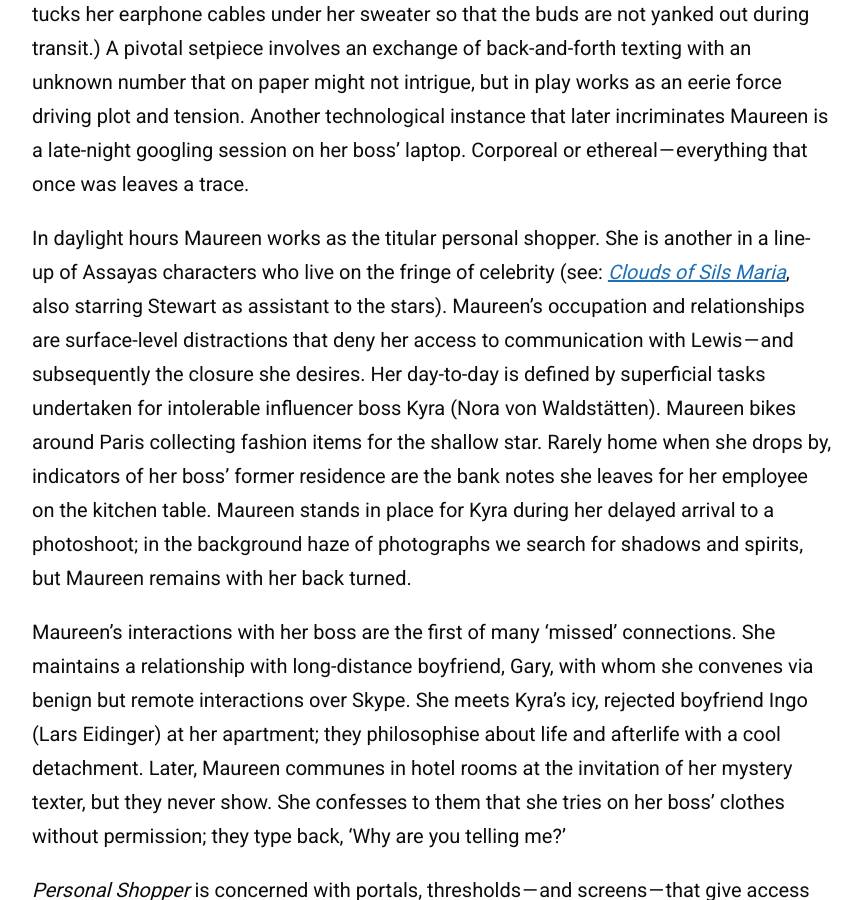
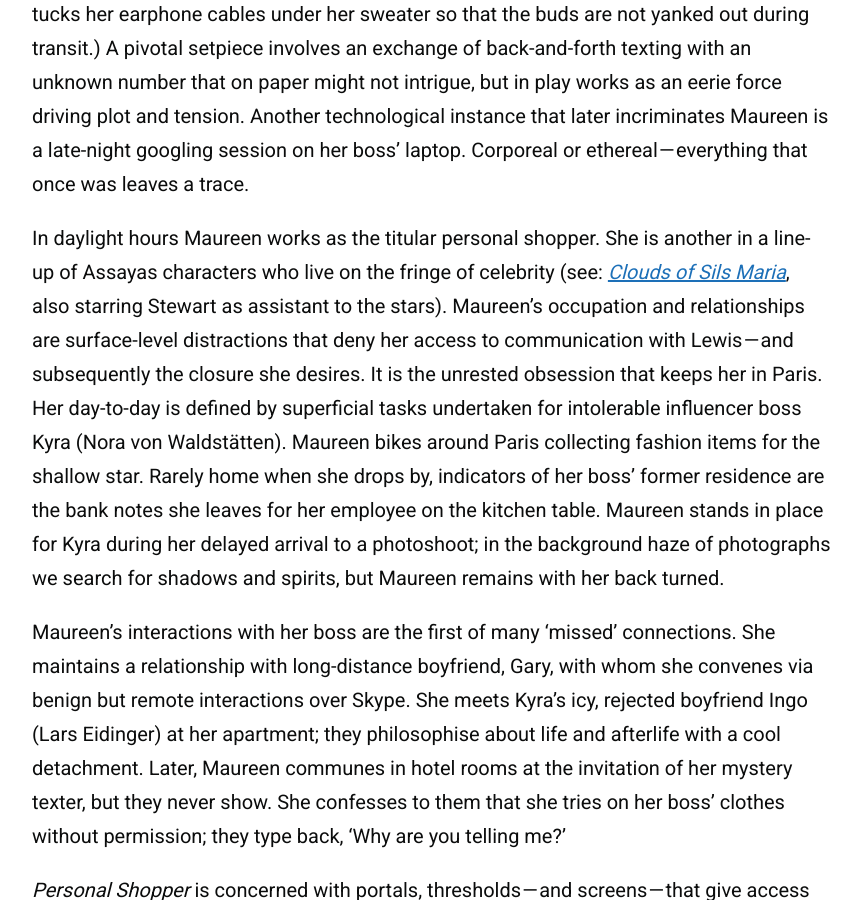
Before and after one commit to zoeurl/zoedowney.github.io, a Jekyll site: the page built from _posts/2023-12-08-personal-shopper.md, in a window 1280 px wide and 900 px high, scrolled down 1308 px. Shown: the whole window, without its empty margins (208-1070 px from the left). Built offline with Jekyll 4.4.1, drawn with Linux system fonts in a browser that asks for light colours.

Commit message:
Update 2023-12-08-personal-shopper.md

```diff
--- a/_posts/2023-12-08-personal-shopper.md
+++ b/_posts/2023-12-08-personal-shopper.md
@@ -14,7 +14,7 @@
 
 I’m a fan of media that abides by current technological habits. Maureen orders a Klint [book](https://www.amazon.co.uk/Hilma-Af-Klint-David-Lomas/dp/3775734899/ref=sr_1_1?crid=3EECI1DAZPFCG&keywords=hilma+af+klint+a+pioneer+of+abstraction&qid=1700658419&sprefix=hilma+af+klint+a+pioneer+of+abstraction%2Caps%2C99&sr=8-1) online and is pictured watching YouTube videos about the artist on the métro. (She tucks her earphone cables under her sweater so that the buds are not yanked out during transit.) A pivotal setpiece involves an exchange of back-and-forth texting with an unknown number that on paper might not intrigue, but in play works as an eerie force driving plot and tension. Another technological instance that later incriminates Maureen is a late-night googling session on her boss’ laptop. Corporeal or ethereal — everything that once was leaves a trace.
 
-In daylight hours Maureen works as the titular personal shopper. She is another in a line-up of Assayas characters who live on the fringe of celebrity (see: [_Clouds of Sils Maria_](https://www.theguardian.com/film/2015/may/17/clouds-of-sils-maria-review-juliette-binoche), also starring Stewart as assistant to the stars). Maureen’s occupation and relationships are surface-level distractions that deny her access to communication with Lewis — and subsequently the closure she desires. Her day-to-day is defined by superficial tasks undertaken for intolerable influencer boss Kyra (Nora von Waldstätten). Maureen bikes around Paris collecting fashion items for the shallow star. Rarely home when she drops by, indicators of her boss’ former residence are the bank notes she leaves for her employee on the kitchen table. Maureen stands in place for Kyra during her delayed arrival to a photoshoot; in the background haze of photographs we search for shadows and spirits, but Maureen remains with her back turned.
+In daylight hours Maureen works as the titular personal shopper. She is another in a line-up of Assayas characters who live on the fringe of celebrity (see: [_Clouds of Sils Maria_](https://www.theguardian.com/film/2015/may/17/clouds-of-sils-maria-review-juliette-binoche), also starring Stewart as assistant to the stars). Maureen’s occupation and relationships are surface-level distractions that deny her access to communication with Lewis — and subsequently the closure she desires. It is the unrested obsession that keeps her in Paris. Her day-to-day is defined by superficial tasks undertaken for intolerable influencer boss Kyra (Nora von Waldstätten). Maureen bikes around Paris collecting fashion items for the shallow star. Rarely home when she drops by, indicators of her boss’ former residence are the bank notes she leaves for her employee on the kitchen table. Maureen stands in place for Kyra during her delayed arrival to a photoshoot; in the background haze of photographs we search for shadows and spirits, but Maureen remains with her back turned.
 
 Maureen’s interactions with her boss are the first of many ‘missed’ connections. She maintains a relationship with long-distance boyfriend, Gary, with whom she convenes via benign but remote interactions over Skype. She meets Kyra’s icy, rejected boyfriend Ingo (Lars Eidinger) at her apartment; they philosophise about life and afterlife with a cool detachment. Later, Maureen communes in hotel rooms at the invitation of her mystery texter, but they never show. She confesses to them that she tries on her boss’ clothes without permission; they type back, ‘Why are you telling me?’
 
```
